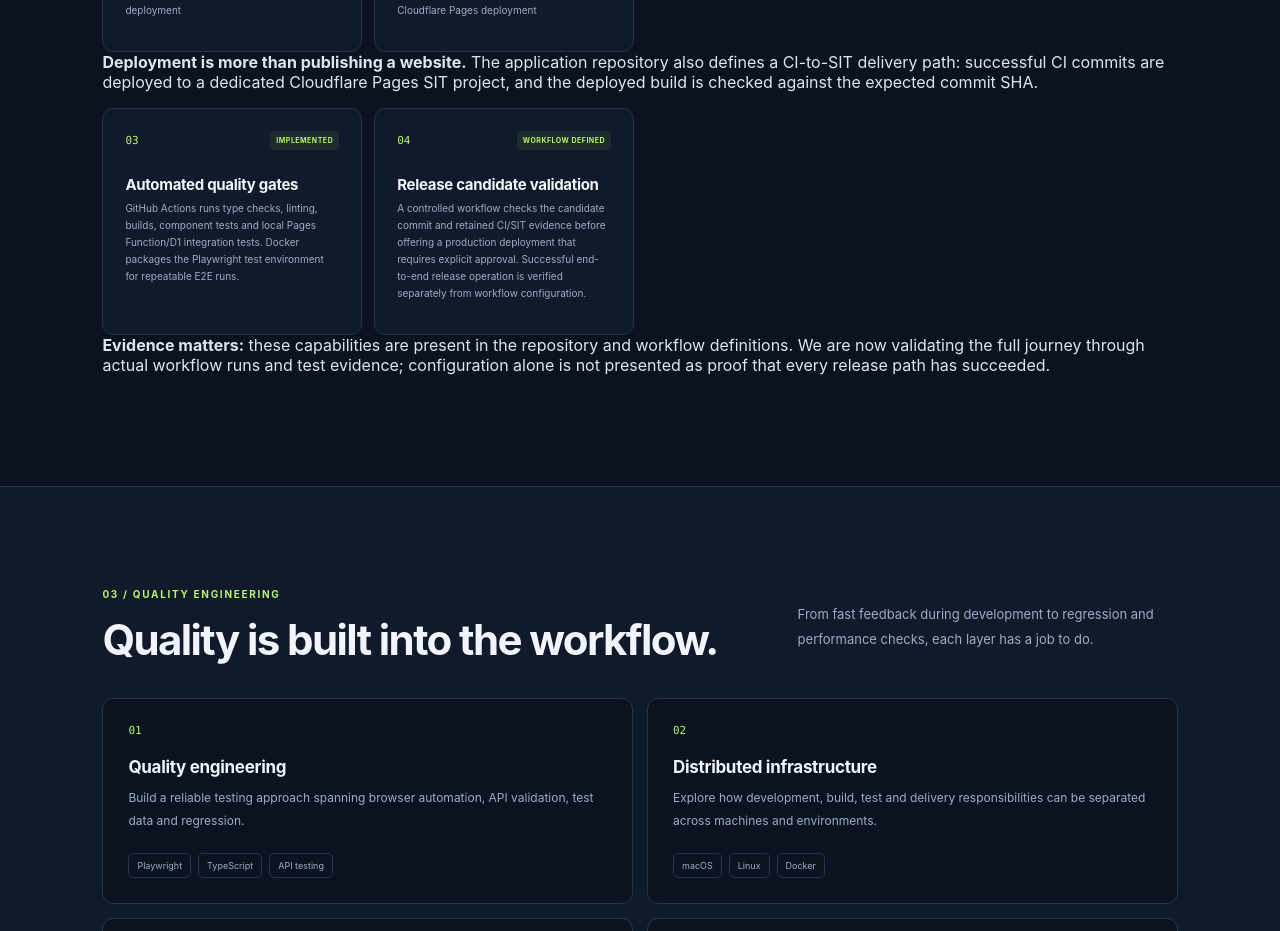
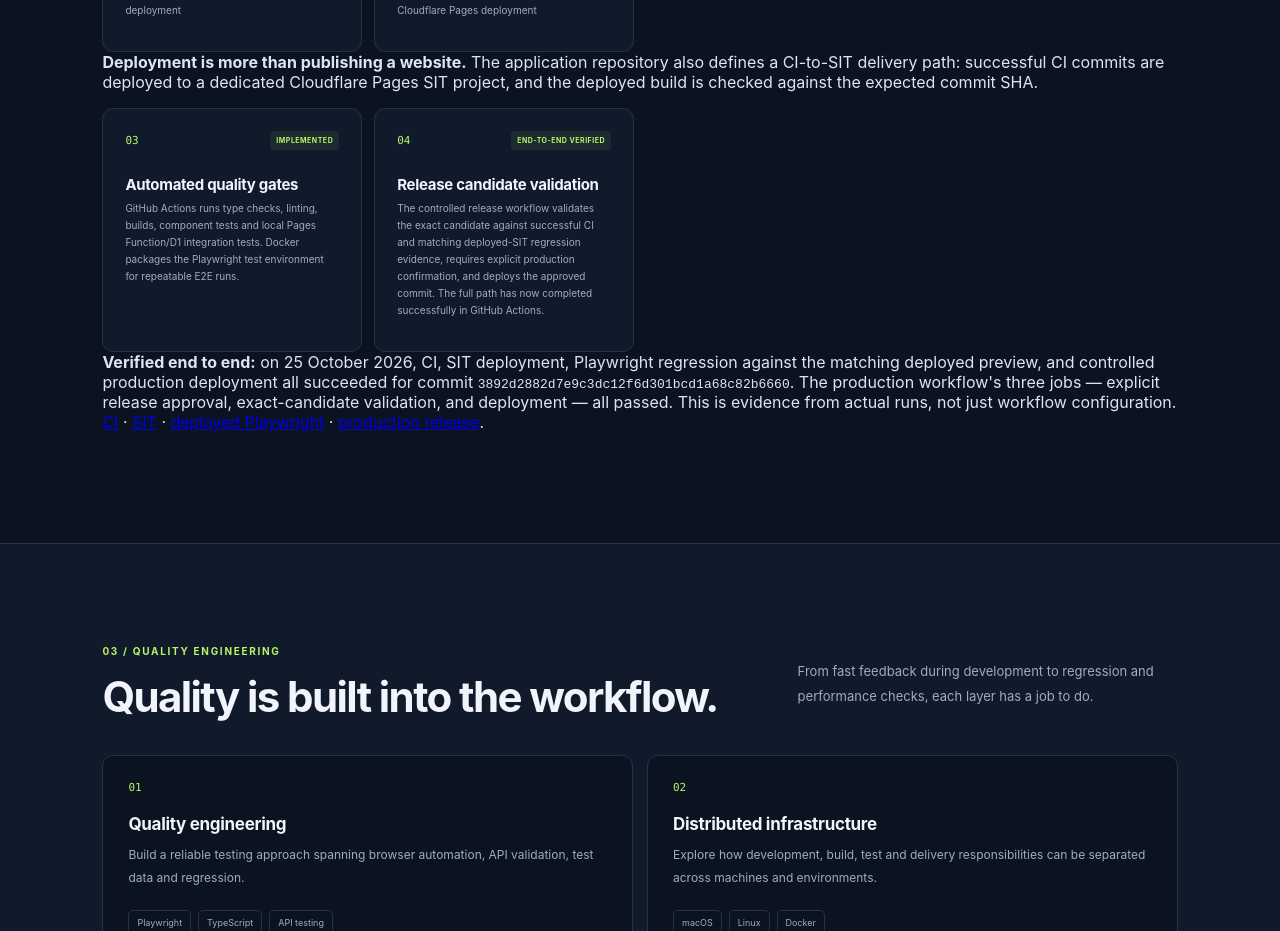
Before and after one commit to Floodzie2/qualitypeople-portfolio, a React (Vite) app: page / in a window 1280 px wide. Shown: the part 2720-3651 px from the top of the page. Built offline with nearby package versions, Linux system fonts and the light colour scheme.

Commit message:
Record verified end-to-end CI to production release

```diff
--- a/src/App.tsx
+++ b/src/App.tsx
@@ -297,23 +297,33 @@ function App() {
             <article className="architecture-card">
               <div className="card-topline">
                 <span className="card-index">04</span>
-                <span className="system-status status-active">WORKFLOW DEFINED</span>
+                <span className="system-status status-active">END-TO-END VERIFIED</span>
               </div>
               <h3>Release candidate validation</h3>
               <p className="card-description">
-                A controlled workflow checks the candidate commit and retained
-                CI/SIT evidence before offering a production deployment that
-                requires explicit approval. Successful end-to-end release
-                operation is verified separately from workflow configuration.
+                The controlled release workflow validates the exact candidate
+                against successful CI and matching deployed-SIT regression
+                evidence, requires explicit production confirmation, and
+                deploys the approved commit. The full path has now completed
+                successfully in GitHub Actions.
               </p>
             </article>
           </div>
           <p>
-            <strong>Evidence matters:</strong> these capabilities are present
-            in the repository and workflow definitions. We are now validating
-            the full journey through actual workflow runs and test evidence;
-            configuration alone is not presented as proof that every release
-            path has succeeded.
+            <strong>Verified end to end:</strong> on 25 October 2026, CI,
+            SIT deployment, Playwright regression against the matching deployed
+            preview, and controlled production deployment all succeeded for
+            commit <code>3892d2882d7e9c3dc12f6d301bcd1a68c82b6660</code>.
+            The production workflow's three jobs — explicit release approval,
+            exact-candidate validation, and deployment — all passed. This is
+            evidence from actual runs, not just workflow configuration.
+            <a href="https://github.com/Floodzie2/qualitypeople-app/actions/runs/40192743234" target="_blank" rel="noreferrer"> CI</a>
+            {' · '}
+            <a href="https://github.com/Floodzie2/qualitypeople-app/actions/runs/40192889307" target="_blank" rel="noreferrer"> SIT</a>
+            {' · '}
+            <a href="https://github.com/Floodzie2/qualitypeople-app/actions/runs/40192935797" target="_blank" rel="noreferrer"> deployed Playwright</a>
+            {' · '}
+            <a href="https://github.com/Floodzie2/qualitypeople-app/actions/runs/40193089925" target="_blank" rel="noreferrer"> production release</a>.
           </p>
         </section>
 
```
